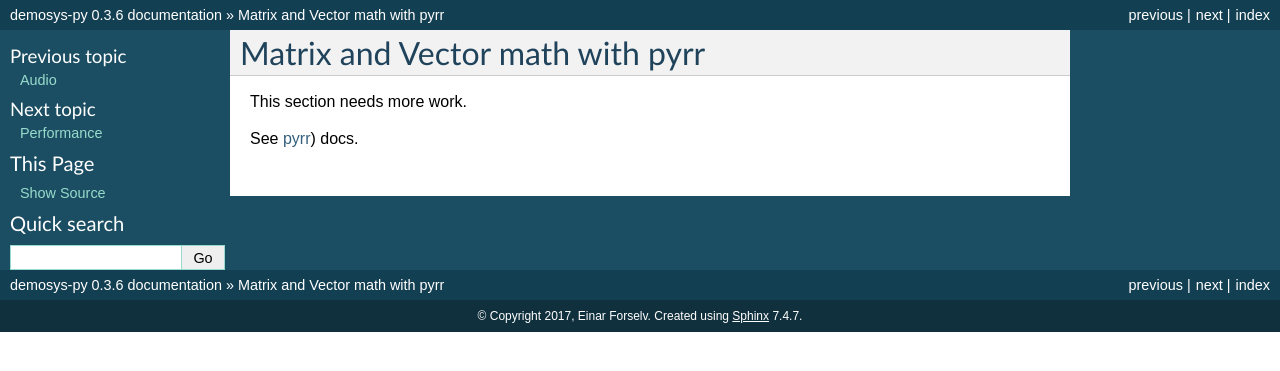
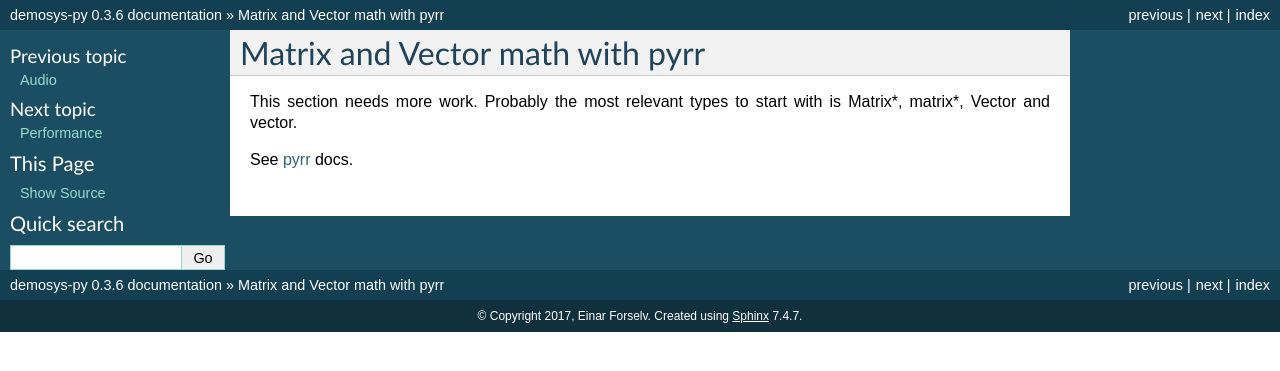
Before and after one commit to Contraz/demosys-py, a Sphinx documentation site: the page built from docs/source/pyrrmath.rst, in a window 1280 px wide. Shown: the top 371 px of the page. Built offline with Sphinx 7.4.7, drawn with Linux system fonts in a browser that asks for light colours.

Commit message:
docs: pyrr

```diff
--- a/docs/source/pyrrmath.rst
+++ b/docs/source/pyrrmath.rst
@@ -2,6 +2,7 @@
 Matrix and Vector math with pyrr
 ================================
 
-This section needs more work.
+This section needs more work. Probably the most relevant types
+to start with is Matrix*, matrix*, Vector and vector.
 
-See `pyrr <https://pyrr.readthedocs.io/en/latest/>`__) docs.
+See `pyrr <https://pyrr.readthedocs.io/en/latest/>`__ docs.
```
